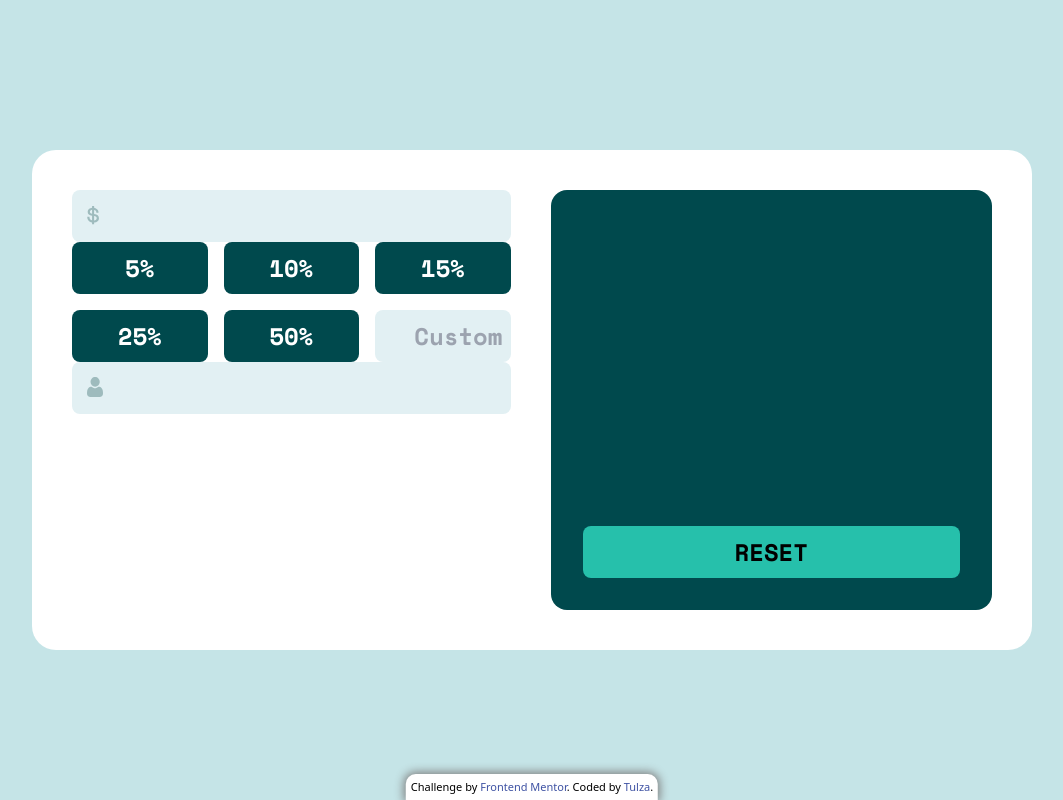
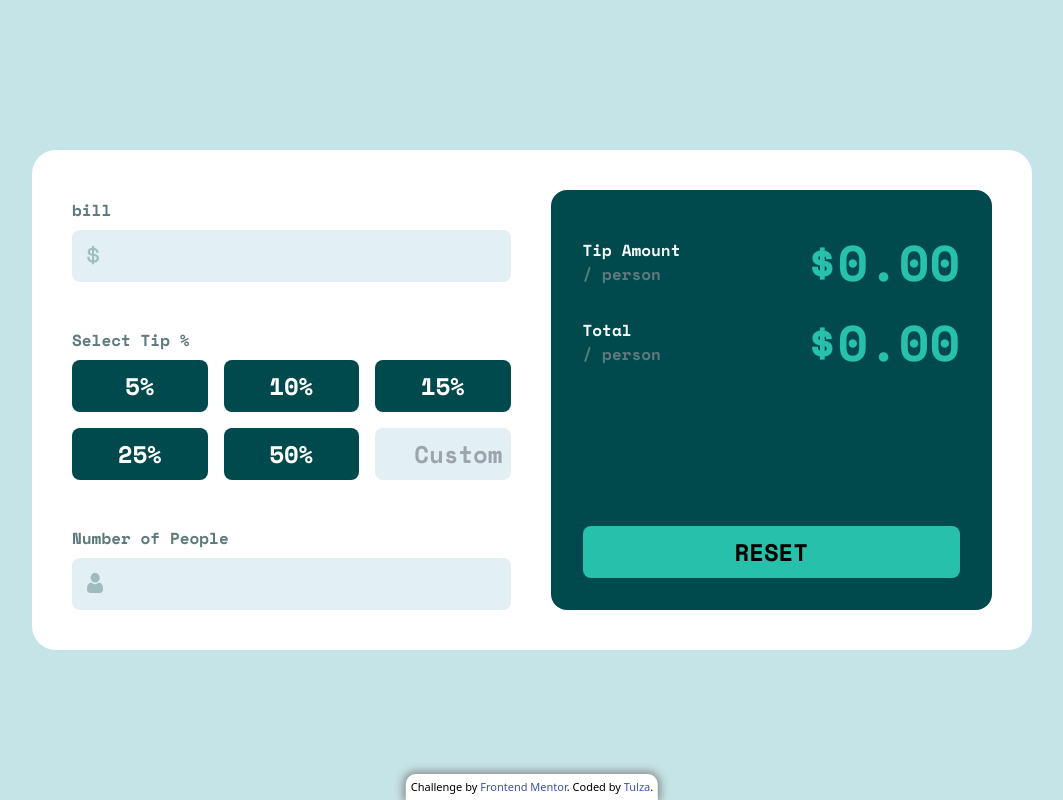
Before and after one commit to tulza/tip-calculator-app-main, a React (Vite) app: page / in a window 1280 px wide. Shown: the whole page, without its empty margins (108-1171 px from the left). Built offline with nearby package versions, Linux system fonts and the light colour scheme.

Commit message:
working calculator

```diff
--- a/src/Components/InputField.jsx
+++ b/src/Components/InputField.jsx
@@ -1,10 +1,11 @@
 import React from "react";
 
-const InputField = ({ placeholder, imageUrl, onChange }) => {
+const InputField = ({ value, placeholder, imageUrl, onChange }) => {
   return (
     <div className="flex">
       <img className="input-logo" src={imageUrl} />
       <input
+        value={value}
         type="Input"
         className="input-field"
         placeholder={placeholder}
--- /dev/null
+++ b/src/Components/InputLabel.jsx
@@ -0,0 +1,12 @@
+import React from "react";
+
+const InputLabel = ({ label, error }) => {
+  return (
+    <div className="input-label flex justify-between py-2">
+      <span>{label}</span>
+      <span>{error}</span>
+    </div>
+  );
+};
+
+export default InputLabel;
--- a/v1/src/components/SummaryDisplay.jsx
+++ b/src/Components/SummaryDisplay.jsx
@@ -4,10 +4,10 @@ const SummaryDisplay = ({ label, perLabel, value }) => {
   return (
     <div className="flex justify-between items-center h-20">
       <div>
-        <p className="text-summary-label">{label}</p>
-        <p className="text-summary-perLabel">/ {perLabel}</p>
+        <p className="summary-label">{label}</p>
+        <p className="summary-perLabel">/ {perLabel}</p>
       </div>
-      <span className="text-summary-total text-[50px]">
+      <span className="summary-total text-[50px]">
         $<span>{value}</span>
       </span>
     </div>
--- a/src/Components/TipApp.jsx
+++ b/src/Components/TipApp.jsx
@@ -1,17 +1,33 @@
 import React, { useState } from "react";
 import TipInputButton from "./TipInputButton";
 import InputField from "./InputField";
+import CalculatedSummary from "./SummaryDisplay";
+import InputLabel from "./InputLabel";
 
 const TipApp = () => {
   const setTips = [5, 10, 15, 25, 50];
-  const [activeTip, setTip] = useState();
+  const [bill, setBill] = useState("");
+  const [activeTip, setTip] = useState(null);
+  const [customTip, setCustomTip] = useState("");
+  const [numPeople, setPeople] = useState("");
 
   return (
     <div id="calculator-app">
       {/* Input */}
       <div id="inputs-container" className="w-[50%] h-full">
-        <InputField imageUrl="./images/icon-dollar.svg" />
+        <div>
+          <InputLabel label="bill" />
+          <InputField
+            value={bill}
+            imageUrl="./images/icon-dollar.svg"
+            onChange={(e) => {
+              setBill(e.target.value);
+            }}
+          />
+        </div>
         {/* tip selection grid */}
+        <div>
+          <InputLabel label="Select Tip %" />
           <div className="grid grid-cols-3 gap-4">
             {setTips.map((value) => {
               return (
@@ -25,21 +41,50 @@ const TipApp = () => {
                 />
               );
             })}
-          <InputField placeholder="Custom" />
+            <InputField
+              placeholder="Custom"
+              value={customTip}
+              onChange={(e) => {
+                setCustomTip(e.target.value);
+              }}
+            />
           </div>
-        <InputField imageUrl="./images/icon-person.svg" />
+        </div>
+        <div>
+          <InputLabel label="Number of People" />
+          <InputField
+            value={numPeople}
+            imageUrl="./images/icon-person.svg"
+            onChange={(e) => {
+              setPeople(e.target.value);
+            }}
+          />
+        </div>
       </div>
       {/* Summary */}
       <div
         id="summary-container"
         className="flex flex-col justify-between w-[50%] h-full"
       >
-        <div></div>
+        <div>
+          <CalculatedSummary
+            bill={bill}
+            tip={activeTip}
+            customTip={customTip}
+            numOfPeople={numPeople}
+          />
+        </div>
+        {/* reset button */}
         <input
           type="button"
           id="reset-button"
           value="RESET"
-          onClick={() => {}}
+          onClick={() => {
+            setBill("");
+            setPeople("");
+            setCustomTip(null);
+            setTip(null);
+          }}
         />
       </div>
     </div>
--- a/src/style/styles.css
+++ b/src/style/styles.css
@@ -33,6 +33,9 @@ body {
 }
 
 #inputs-container {
+  display: flex;
+  flex-direction: column;
+  justify-content: space-between;
   background: white;
 }
 
@@ -57,7 +60,7 @@ body {
 
   background: var(--input-button);
   color: white;
-  transition: color, background 5ms;
+  transition: background 0.2s;
 }
 
 .input-button-selected {
@@ -89,6 +92,21 @@ body {
 #reset-button:hover {
   background-color: hsl(172, 67%, 75%);
 }
+.summary-label {
+  color: hsl(189, 41%, 97%);
+}
+
+.summary-perLabel {
+  color: hsl(186, 14%, 43%);
+}
+
+.summary-total {
+  color: hsl(172, 67%, 45%);
+}
+
+.input-label {
+  color: hsl(186, 14%, 43%);
+}
 
 /* ignore this*/
 .attribution {
```
Lines whose indentation alone changed are shown as unchanged.
